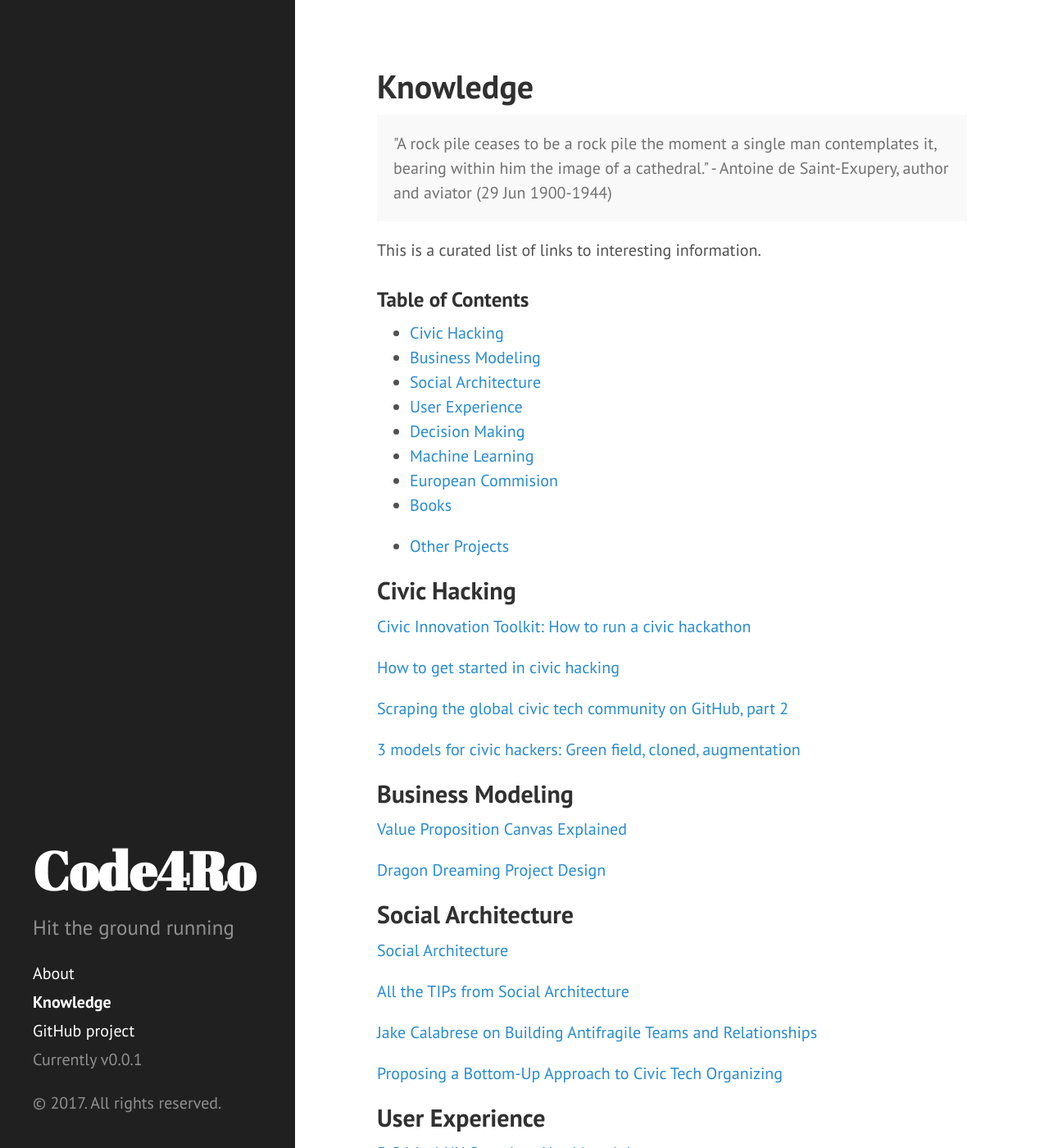
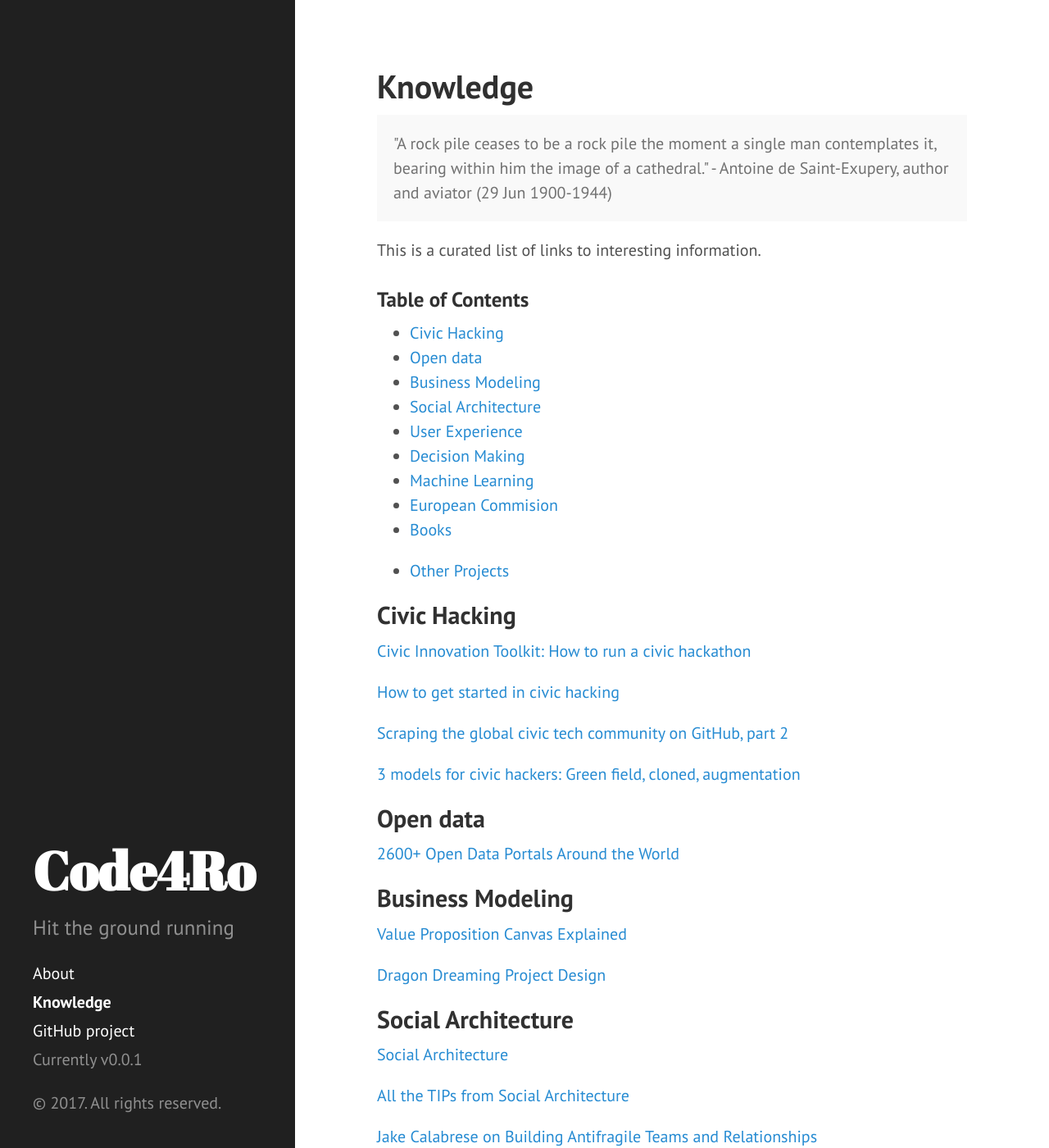
Before and after one commit to code4romania/knowledge, a Jekyll site: the page built from docs/index.md, in a window 1280 px wide and 1400 px high. Shown: the whole window at 82% size. Built offline with Jekyll 4.4.1, drawn with Linux system fonts in a browser that asks for light colours; the list of posts is cut into pages by our own code.

Commit message:
Added open data section

```diff
--- a/docs/index.md
+++ b/docs/index.md
@@ -11,6 +11,7 @@ This is a curated list of links to interesting information.
 
 ### Table of Contents
 * [Civic Hacking](#civic-hacking)
+* [Open data](#od)
 * [Business Modeling](#business-modeling)
 * [Social Architecture](#social)
 * [User Experience](#user-experience)
@@ -32,6 +33,12 @@ This is a curated list of links to interesting information.
 [Scraping the global civic tech community on GitHub, part 2](http://sbaack.com/2015/11/19/scraping-the-global-civic-tech-community-on-github-part-2.html)
 
 [3 models for civic hackers: Green field, cloned, augmentation](https://opensource.com/government/15/6/3-models-civic-hackers-green-field-cloned-augmentation)
+
+<a name="od"/>
+
+## Open data
+
+[2600+ Open Data Portals Around the World](https://opendatainception.io)
 
 <a name="business-modeling"/>
 
```
